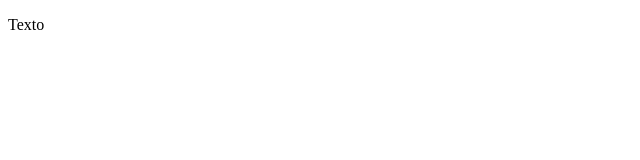
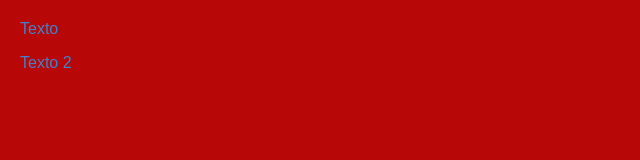
Before and after one commit to AgustinRoMar/RepositorioHTML, a plain HTML site: page index.html in a window 1280 px wide. Shown: the whole page, without its empty margins (0-640 px from the left). Drawn offline with Linux system fonts and the light colour scheme.

Commit message:
agregado css

```diff
--- a/index.html
+++ b/index.html
@@ -1,11 +1,13 @@
 <!DOCTYPE html>
 <html lang="es">
 <head>
+  <link rel="stylesheet" type="text/css" href="styles.css">
   <meta charset="UTF-8">
   <meta name="viewport" content="width=device-width, initial-scale=1.0">
   <title>Mi Primer Sitio Web</title>
 </head>
 <body>
 <p> Texto </p>
+<p>Texto 2</p>
 </body>
 </html>
--- /dev/null
+++ b/styles.css
@@ -0,0 +1,6 @@
+body {
+    font-family: 'Arial', sans-serif;
+    background-color: #b80707;
+    color: #4281c9;
+    margin: 20px;
+  }
```
